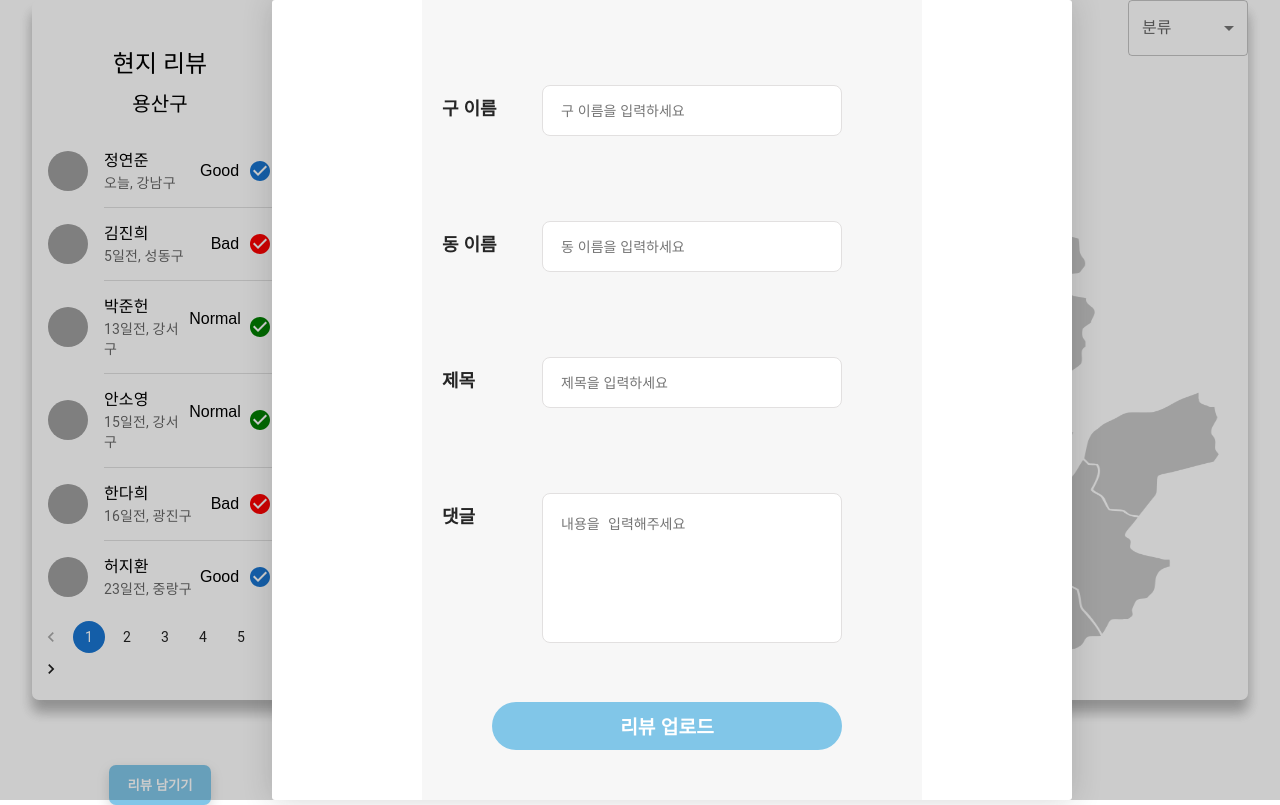
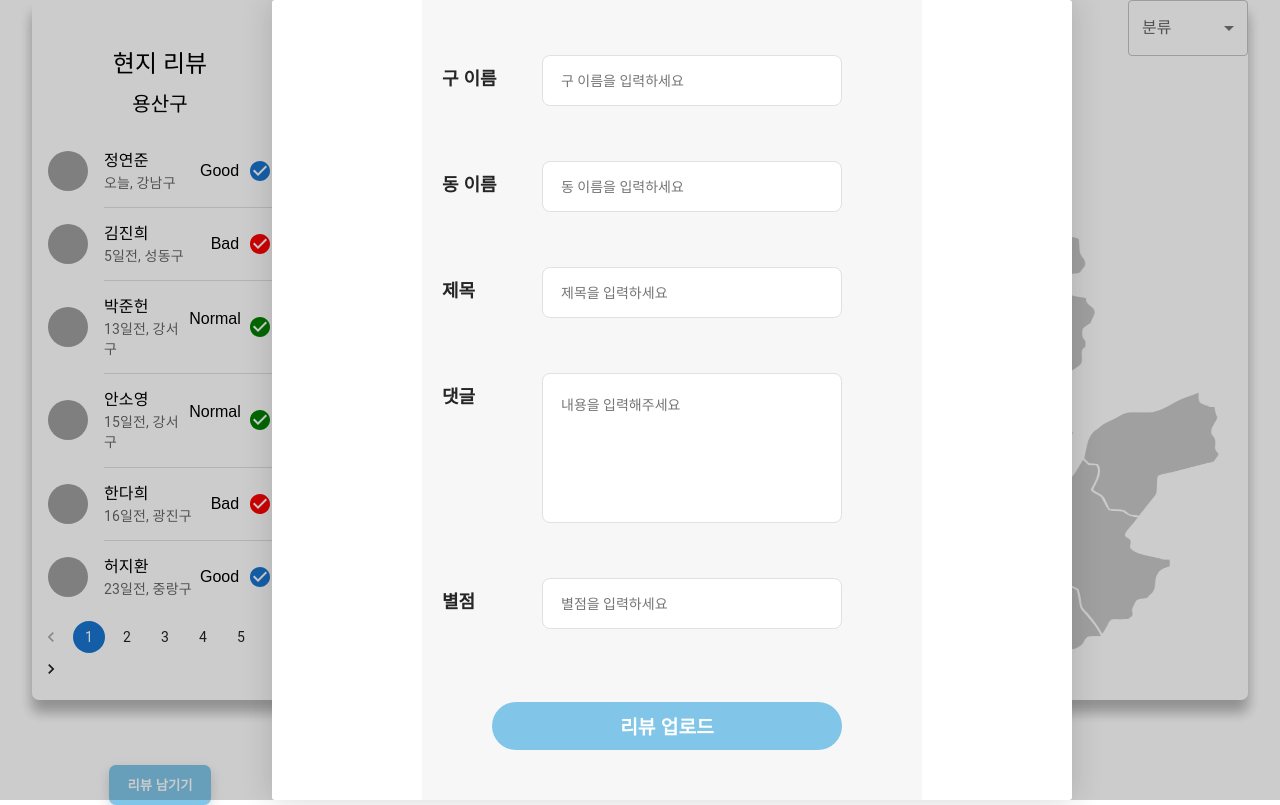
Before and after one commit to Nine-Lab/Client, a React (Create React App) app: page /Review in a window 1280 px wide. Both pictures are taken after a click on the button "리뷰 남기기". Shown: the top 805 px of the page. Built offline with nearby package versions, Linux system fonts and the light colour scheme; grey boxes are pictures that could not be loaded.

Commit message:
Feat: 리뷰 API 작성 중

```diff
--- a/package.json
+++ b/package.json
@@ -20,6 +20,7 @@
     "axios": "^1.3.4",
     "bootstrap": "^5.2.3",
     "cookie": "^0.5.0",
+    "js-cookie": "^3.0.1",
     "react": "^18.2.0",
     "react-dom": "^18.2.0",
     "react-modal": "^3.16.1",
@@ -59,6 +60,7 @@
     ]
   },
   "devDependencies": {
+    "@types/js-cookie": "^3.0.3",
     "@types/react-slick": "^0.23.10",
     "@types/styled-components": "^5.1.26",
     "@typescript-eslint/eslint-plugin": "^5.55.0",
--- a/src/components/auth/Styled.tsx
+++ b/src/components/auth/Styled.tsx
@@ -25,10 +25,10 @@ export const titleWrap = styled.div`
     color: #262626;
 `;
 
-/* 타이틀 */
+/* 리뷰 타이틀 */
 export const title = styled.div`
   text-align: left;
-  margin-top: 100px;
+  margin-top: 70px;
   font-size: 18px;
   font-weight: bold;
   color: #262626;
@@ -78,12 +78,7 @@ export const reviewInputWrap = styled.div`
 
 /* 리뷰 모달용 인풋 양식 */
 export const reviewInput = styled(Input)`
-  width: 100%;
-  outline: none;
-  border: none;
-  height: 17px;
-  font-size: 14px;
-  font-weight: 400;
+  font-family: 'Roboto', sans-serif;
 `;
 
 /* 리뷰 내용 양식 */
@@ -99,6 +94,7 @@ export const reviewContent = styled.textarea`
     /* padding: 5px 0; */
   resize: none;
   border: none;
+  font-family: 'Roboto', sans-serif;
 `;
 export const reviewContentWrap = styled.div`
   display: flex;
--- a/src/components/page/Review.tsx
+++ b/src/components/page/Review.tsx
@@ -1,4 +1,6 @@
-import React, {useState, useCallback} from "react";
+import React, {useState, useCallback, useRef} from "react";
+import axios from "axios";
+import Cookies from "js-cookie";
 import styled from "styled-components";
 import Typography from "@mui/material/Typography";
 import Box from "@mui/material/Box";
@@ -86,6 +88,66 @@ const Review = () => {
     const checkItemChangeHandler = (event: any) => {
         setTextareaHeight(event.target.value.split('\n').length - 1);
         setCheckItemContent(event.target.value);
+    }
+
+    const [userId, setUserId] = useState<string>("");
+    const [guId, setGuId] = useState<string>("");
+    const [dongId, setDongId ] = useState<string>("");
+    const [title, setTitle ] = useState<string>("");
+    const [content, setContent ] = useState<string>("");
+    const [satisfactionLevel, setSatisfactionLevel ] = useState<string>("");
+    const userIdRef = useRef<HTMLInputElement>(null);
+    const guIdRef = useRef<HTMLInputElement>(null);
+    const dongIdRef = useRef<HTMLInputElement>(null);
+    const titleRef = useRef<HTMLInputElement>(null);
+    const contentRef = useRef<HTMLInputElement>(null);
+
+    const [isGuId, setIsGuId] = useState<boolean>(false);
+    const [isDongId, setIsDongId] = useState<boolean>(false);
+    const [isTitle, setIsTitle] = useState<boolean>(false);
+    const [isContent, setIsContent] = useState<boolean>(false);
+
+    const InvaildMessages = {
+        guId: "2-6글자 한글로 입력해주세요!",
+        dongId: "2-6글자 한글로 입력해주세요!",
+        title: "최소 2글자 이상 입력해주세요!",
+        content: "최소 5글자 이상 입력해주세요!",
+    };
+
+    // 구 이름 유효성 검사
+    const checkGuId = useCallback((e: React.ChangeEvent<HTMLInputElement>) => {
+        const guIdRegex = /^[가-힣]{2,6}/;
+        setGuId(e.target.value);
+        setIsGuId(guIdRegex.test(e.target.value));
+    }, [])
+
+    // 동 이름 유효성 검사
+    const checkDongId = useCallback((e: React.ChangeEvent<HTMLInputElement>) => {
+        const dongIdRegex = /^[가-힣]{2,6}/;
+        setDongId(e.target.value);
+        setIsDongId(dongIdRegex.test(e.target.value));
+    }, [])
+
+    const ReviewAPI = useCallback(async () => {
+        try {
+            console.log("성공");
+            const response = await axios.post(
+                "https://server-git-dev-server-nine-lab.vercel.app/api/reviews",
+                { userId, guId, dongId, title, content, satisfactionLevel },
+            );
+            const { token } = response.data;
+            Cookies.set("token", token, { httpOnly: true });
+            setOpenModal(false);
+            alert("리뷰가 성공적으로 등록되었습니다!");
+        } catch (err) {
+            console.log("실패");
+            alert("정상적으로 등록되지 않았습니다!");
+        }
+    }, [userId, guId, dongId, title, content, satisfactionLevel]);
+
+    const reviewSubmit = (e: React.FormEvent<HTMLFormElement>) => {
+        e.preventDefault();
+        ReviewAPI();
     }
 
     return (
@@ -201,28 +263,34 @@ const Review = () => {
                     <div>
                     {isOpenModal && (
                     <Modal onClickToggleModal={onClickToggleModal}>
+                        <form onSubmit={reviewSubmit}>
                             <S.page>
                                 <S.title>구 이름</S.title>
                                 <S.reviewInputWrap>
-                            <S.reviewInput type='text' required placeholder="구 이름을 입력하세요"></S.reviewInput>
+                                    <S.reviewInput type='text' required placeholder="구 이름을 입력하세요"/>
                                 </S.reviewInputWrap>
                                 <S.title>동 이름</S.title>
                                 <S.reviewInputWrap>
-                            <S.reviewInput type='text' required placeholder="동 이름을 입력하세요"></S.reviewInput>
+                                    <S.reviewInput type='text' required placeholder="동 이름을 입력하세요"/>
                                 </S.reviewInputWrap>
                                 <S.title>제목</S.title>
                                 <S.reviewInputWrap>
-                            <S.reviewInput type='text' required placeholder="제목을 입력하세요"></S.reviewInput>
+                                    <S.reviewInput type='text' required placeholder="제목을 입력하세요"/>
                                 </S.reviewInputWrap>
                                 <S.title>댓글</S.title>
                                 <S.reviewContentWrap>
                                     <S.reviewContent required value={checkItemContent} placeholder={'내용을 입력해주세요'}onChange={checkItemChangeHandler}
                 style={{height: ((textareaHeight + 1) * 27) + 'px'}}/>
                                 </S.reviewContentWrap>
+                                <S.title>별점</S.title>
+                                <S.reviewInputWrap>
+                                    <S.reviewInput type='text' required placeholder="별점을 입력하세요"/>
+                                </S.reviewInputWrap>
                                 <div>
                                     <S.reviewButton>리뷰 업로드</S.reviewButton>
                                 </div>
                             </S.page>
+                        </form>
                     </Modal>
                 )}
                     </div>
```
Also changed, not shown: src/components/auth/SignUp.tsx (indentation only), 1 other file (tests, documents, lock files or other folders). Lines whose indentation alone changed are shown as unchanged.
